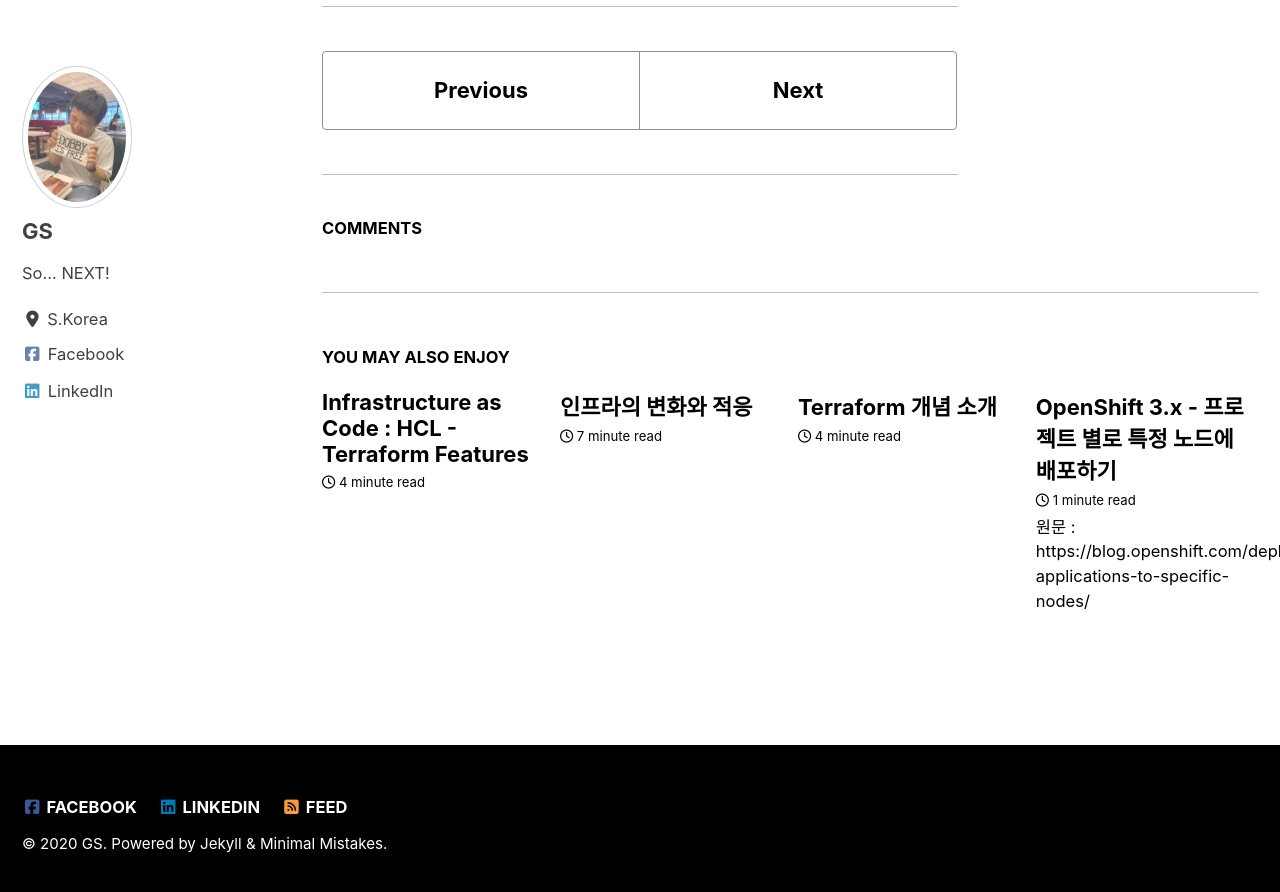
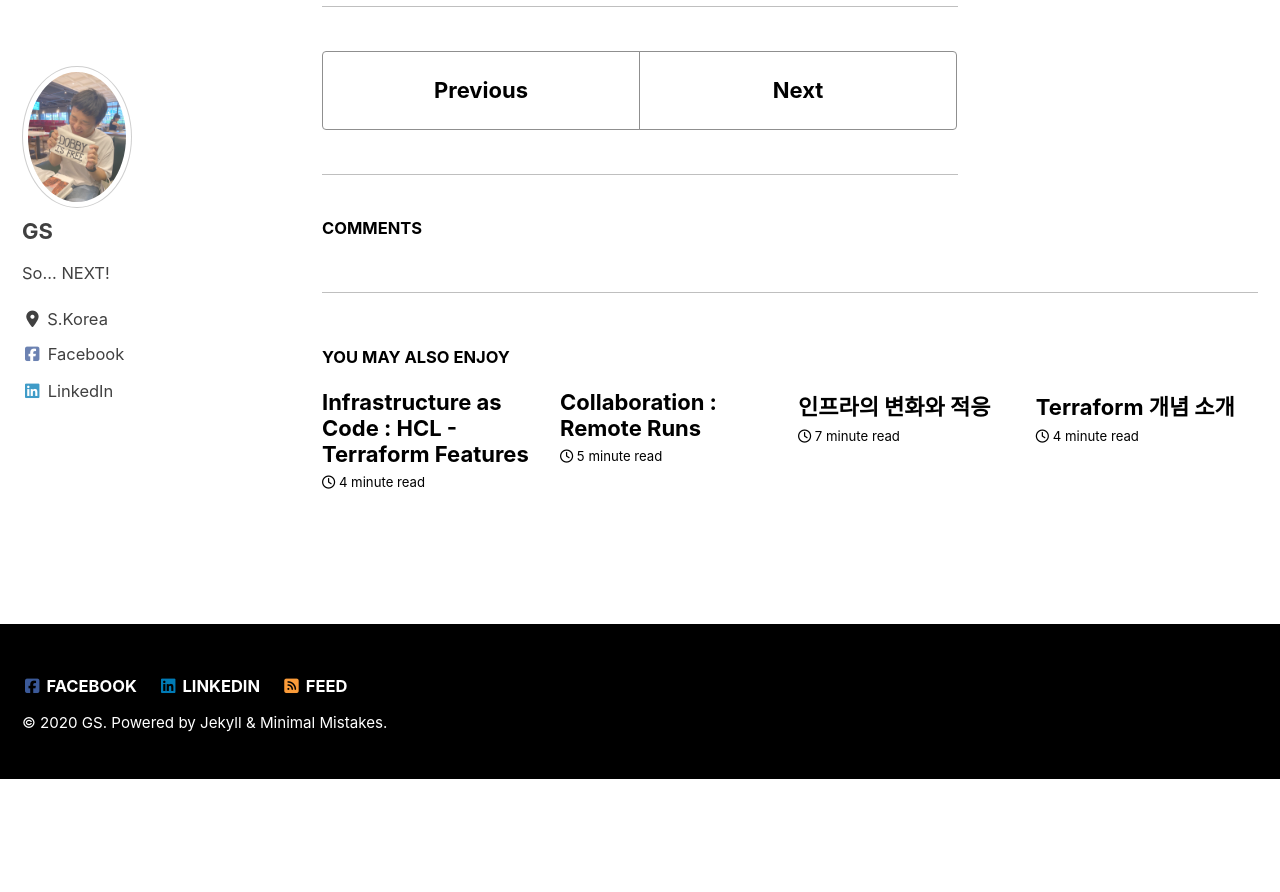
Before and after one commit to Great-Stone/share, a Jekyll site: the page built from _posts/2020-02-04-ContainerRuntimesSheet.md, in a window 1280 px wide and 900 px high, scrolled down 1534 px. Shown: the top 892 px of the window. Built offline with Jekyll 4.4.1, drawn with Linux system fonts in a browser that asks for light colours; cached includes are drawn as plain includes; nearby versions of some CDN libraries; comment, search, counter and statistics services are not loaded; after the commit the page ends 2313 px from its top, so only the background shows below that; part of the change alters nothing that is shown.

Commit message:
add remote runs

````diff
--- a/_posts/2020-07-14-TF_Feature_IaC.md
+++ b/_posts/2020-07-14-TF_Feature_IaC.md
@@ -1,5 +1,5 @@
 ---
-title:  "Infrastructure as Code : HCL - Terraform Features"
+title:  "Collaboration : Remote Runs"
 search: true
 toc: true
 excerpt_seperator:  <!--break-->
@@ -12,48 +12,132 @@ categories:
 
 <!--break-->
 
-Terraform의 가장 주요한 기능으로 Infrastructure as Code 를 이야기 할 수 있습니다. 그리고 이를 지원하는 HCL에 대해 알아보고자 합니다.
+Terraform의 Remote Runs이라는 기능에 대해 확인합니다.
+
+Terraform Cloud와 Terraform Enterprise는 원격으로 트리거링 되어 동작하는 메커니즘을 제공하고 있습니다.
 
 
 
 [ Terraform | Features ]
 
-# Infrastructure as Code : HCL
+# Collaboration : Remote Runs
 
 <iframe width="560" height="315" src="https://www.youtube.com/embed/pSPZQdpWWjs" frameborder="0" allow="accelerometer; autoplay; encrypted-media; gyroscope; picture-in-picture" allowfullscreen></iframe>
 
-Terraform에서는 당연히 동작해야하는 필연적 기능이기 때문에 오픈소스를 포함하여 모든 유형의 Terraform에서 제공되는 기능입니다.
+Terraform Cloud와 Terraform Enterprise에서는 수행의 주체가 중앙 서버이며, 등록된 VCS나 Terraform  설정 파일의 구성을 통해 원격으로 트리거링할 수 있습니다.
 
 ---
 
 | 유형                                 | 지원여부 |
 | ------------------------------------ | -------- |
-| Terraform OSS (Open Source Software) | ✔︎        |
+| Terraform OSS (Open Source Software) | •        |
 | Terraform Cloud                      | ✔︎        |
 | Terraform Cloud for Business         | ✔︎        |
 | Terraform Enterprise                 | ✔︎        |
 
 ---
 
-Infrastructure as Code에 대해 간단히 소개하자면 수작업으로 프로비저닝 하던 방식, 예를 들면 UI 클릭이나 개별적인 스크립트를 사용하여 프로비저닝하는 방식은 자동화하기 어렵고, 충분히 숙달되지 않거나 ~~밤샘작업과 스트레스로 ~~ 잠시 집중력이 떨어지면 실수가 발생할 수 있습니다. 그리고 스크립트 방식은 나름 잘 정의되어있지만 순차적으로 수행되고 중간에 오류가 나면 다시 돌이키기 힘든 방식이였습니다.
+원격으로 실행시키는 메커니즘은 총 3가지 형태가 있습니다.
 
-Terraform에서는 이전의 프로비저닝 방식을 개선하여 좀더 안정적인고 체계적인 관리 방식을 도입할 수 있는 메커니즘과 Infrastructure as Code의 핵심인 Code를 잘 만들고 관리할 수 있는 도구를 제공합니다.
-
-기본적으로 Terraform은 HCL이라고하는 HashiCorp Configuration Language와 JSON가 코드의 영역을 담당하고 있습니다. 특히 HCL은 쉽게 읽을수 있고 빠르게 배울 수 있는 언어의 특성을 가지고 있습니다.
-
-인프라가 코드로 표현되고, 이 코드는 곧 인프라이기 때문에 선언적 특성을 갖게 되고 튜링 완전한 언어적 특성을 갖습니다. 즉, 일반적인 프로그래밍 언어의 일반적인 조건문 처리같은 동작이 가능하다는 것입니다.
-
-이렇게 코드화된 인프라는 주 목적인 자동화와 더불어 쉽게 버저닝하여 히스토리를 관리하고 함께 작업할 수 있는 기반을 제공하게 됩니다.
+- VCS에서 Pull 요청시
+- CI/CD 과정에서 API를 통한 호출
+- CLI로 수행
 
 
 
-## Why HCL?
+## VCS Pull Request
 
-사실 이미 테라폼을 조금이라도 써보신분들은 당연하게도 HCL을 써보셨을 수도 있지만 처음 접하시는 경우 뭔가 또 배워야 하는건가? 어려운건가? 라는 마음의 허들이 생길 수 있습니다.
+워크스페이스는 VCS와 연동하는 것이 일반적이며, 이 경우 VCS에 Pull이 발생하면 이를 감지하여 해당 워크스페이스의 Run이 수행되는 케이스 입니다.
 
-![Terraform_Features_Master(KR) - Google Slides 2020-07-14 22-27-59](https://raw.githubusercontent.com/Great-Stone/images/master/uPic/Terraform_Features_Master%28KR%29%20-%20Google%20Slides%202020-07-14%2022-27-59.png)
+![Version Control | Version Control | great-stone | Terraform Cloud 2020-07-15 23-01-23](https://raw.githubusercontent.com/Great-Stone/images/master/uPic/Version%20Control%20|%20Version%20Control%20|%20great-stone%20|%20Terraform%20Cloud%202020-07-15%2023-01-23.png)
 
-앞서 설명드렸듯 HCL은 JSON과 호환되고 이런 방식이 더 자연스러우신 분들은 JSON으로 관리가 가능합니다. 하지만 HCL에 대한 일반적인 질문은 왜 JSON이나 YAML같은 방식이 아닌지 입니다.
+VCS에 Pull이 발생하는 것은 최종적으로 검증된 코드가 올라왔다고 판단되어 동작하며, 특정 파일이나 경로에 관련 동작이 발생했을 경우에만 Run이 수행되도록 설정 가능합니다.
+
+
+
+## API call
+
+별도의 CI/CD 파이프라인과 연계하여 사용하는 경우에는 API를 호출하여 실행시키는 방식을 제공합니다. 인프라의 변경 뿐만 아니라 애플리케이션과 상호 작용하는 경우에 유용하며, 인가된 사용자를 구분하기 위해 Token을 필요로 합니다. 주의해야 할 점은 문서상에 나와있는 것 처럼 Organization Token이 아닌 User나 Team의 Token으로 요청해야 합니다. [문서 링크](https://www.terraform.io/docs/cloud/api/run.html#create-a-run)
+
+처음 워크스페이스에 Run을 요청하는 JSON 형태의 data의 예는 다음과 같습니다.
+
+<script src="https://gist.github.com/Great-Stone/02a146bfc937fc116a8a7a9a067550a7.js"></script>
+
+작성된 json파일을 POST 로 요청하는 형태는 다음과 같습니다.
+
+```bash
+curl \
+  --header "Authorization: Bearer $TF_CLOUD_TOKEN" \
+  --header "Content-Type: application/vnd.api+json" \
+  --request POST \
+  --data @run.json \
+  https://app.terraform.io/api/v2/runs
+```
+
+
+
+Run을 요청한 응답 데이터에는 관련 `ìd`와 유형, 기타 정보들이 담겨있습니다.
+
+```json
+{
+  "data": {
+    "id": "run-CZcmD7eagjhyX0vN",
+    "type": "runs",
+    "attributes": {
+      "auto-apply": false,
+      "error-text": null,
+      ...
+```
+
+Terraform 웹 콘솔에 접속하여 확인해보면 해당 `ìd`값을 갖는 Run이 수행됨을 확인 할 수 있습니다.
+
+이후 apply를 위해 `comment`가 담긴 데이터를 생성하고, 앞서 응답받은 Run의 `id` 경로로 요청을 보냅니다.
+
+<script src="https://gist.github.com/Great-Stone/3105a9c66e6754352c5b2dd26e31fbfa.js"></script>
+
+```bash
+curl \
+  --header "Authorization: Bearer $TF_CLOUD_TOKEN" \
+  --header "Content-Type: application/vnd.api+json" \
+  --request POST \
+  --data @apply.json \
+  https://app.terraform.io/api/v2/runs/run-CZcmD7eagjhyX0vN/actions/apply
+```
+
+API 호출을 사용하면 다양한 시스템을 활용하여 Terraform을 수행할 수 있습니다.
+
+
+
+## CLI 수행
+
+Terraform을 OSS로 사용하시는 분들은 커맨드 항목 중에 `login`, `logout`이 있는 것을 보셨을 수 있습니다. 해당 커맨드는 Terraform Cloud나 Terraform Enterprise를 활용하여 프로비저닝을 수행할 수 있는 커맨드 입니다. 원격으로 실행시키기 위해서는 우선 대상에 대한 정의가 필요합니다.
+
+```javascript
+terraform {
+  backend "remote" {
+    organization = "great-stone"
+    workspaces {
+      name = "random-pet-demo"
+    }
+  }
+}
+```
+
+tf 파일에 `backend`에 대한 설정을 추가하면 테라폼 실행시 원격의 서버와 통신하여 작업을 수행합니다. 워크스페이스의 경우 별도 VCS를 연동하지 않고 로컬과 연계하여 동작하게 됩니다. 또한 Apply 시 `yes`에 대한 동작도 웹콘솔에서 수행던 로컬에서 수행하던 서로 동기화 되어 실행 됩니다.
+
+
+
+## 마치며
+
+VCS, API, CLI 모두 Terraform의 Run을 수행하는 동일한 동작을 수행합니다. 각 팀, 조직에서의 프로비저닝을 위한 관리 방식에 따라 가장 알맞은 방식으로 접근할 수 있는 메커니즘을 잘 활용하면 효율적인 자원 관리가 가능합니다.
+
+
+
+
+
+
+
+서 설명드렸듯 HCL은 JSON과 호환되고 이런 방식이 더 자연스러우신 분들은 JSON으로 관리가 가능합니다. 하지만 HCL에 대한 일반적인 질문은 왜 JSON이나 YAML같은 방식이 아닌지 입니다.
 
 HCL 이전에 HashiCorp에서 사용한 도구는 Ruby같은 여타 프로그래밍 언어를 사용하여 JSON같은 구조를 만들어내기 위해 다양한 언어를 사용했습니다. 이때 알게된 점은 어떤 사용자는 인간 친화적인 언어를 원했고 어떤 사람들은 기계 친화적 언어를 원한다는 것입니다.
 
--- /dev/null
+++ b/_posts/2020-07-15-TF_Feature_Remote_Run.md
@@ -0,0 +1,120 @@
+---
+title:  "Infrastructure as Code : HCL - Terraform Features"
+search: true
+toc: true
+excerpt_seperator:  <!--break-->
+toc_sticky: true
+comments: true
+categories:
+  - HashiCorp
+  - Terraform
+---
+
+<!--break-->
+
+Terraform의 가장 주요한 기능으로 Infrastructure as Code 를 이야기 할 수 있습니다. 그리고 이를 지원하는 HCL에 대해 알아보고자 합니다.
+
+
+
+[ Terraform | Features ]
+
+# Infrastructure as Code : HCL
+
+<iframe width="560" height="315" src="https://www.youtube.com/embed/pSPZQdpWWjs" frameborder="0" allow="accelerometer; autoplay; encrypted-media; gyroscope; picture-in-picture" allowfullscreen></iframe>
+
+Terraform에서는 당연히 동작해야하는 필연적 기능이기 때문에 오픈소스를 포함하여 모든 유형의 Terraform에서 제공되는 기능입니다.
+
+---
+
+| 유형                                 | 지원여부 |
+| ------------------------------------ | -------- |
+| Terraform OSS (Open Source Software) | ✔︎        |
+| Terraform Cloud                      | ✔︎        |
+| Terraform Cloud for Business         | ✔︎        |
+| Terraform Enterprise                 | ✔︎        |
+
+---
+
+Infrastructure as Code에 대해 간단히 소개하자면 수작업으로 프로비저닝 하던 방식, 예를 들면 UI 클릭이나 개별적인 스크립트를 사용하여 프로비저닝하는 방식은 자동화하기 어렵고, 충분히 숙달되지 않거나 ~~밤샘작업과 스트레스로 ~~ 잠시 집중력이 떨어지면 실수가 발생할 수 있습니다. 그리고 스크립트 방식은 나름 잘 정의되어있지만 순차적으로 수행되고 중간에 오류가 나면 다시 돌이키기 힘든 방식이였습니다.
+
+Terraform에서는 이전의 프로비저닝 방식을 개선하여 좀더 안정적인고 체계적인 관리 방식을 도입할 수 있는 메커니즘과 Infrastructure as Code의 핵심인 Code를 잘 만들고 관리할 수 있는 도구를 제공합니다.
+
+기본적으로 Terraform은 HCL이라고하는 HashiCorp Configuration Language와 JSON가 코드의 영역을 담당하고 있습니다. 특히 HCL은 쉽게 읽을수 있고 빠르게 배울 수 있는 언어의 특성을 가지고 있습니다.
+
+인프라가 코드로 표현되고, 이 코드는 곧 인프라이기 때문에 선언적 특성을 갖게 되고 튜링 완전한 언어적 특성을 갖습니다. 즉, 일반적인 프로그래밍 언어의 일반적인 조건문 처리같은 동작이 가능하다는 것입니다.
+
+이렇게 코드화된 인프라는 주 목적인 자동화와 더불어 쉽게 버저닝하여 히스토리를 관리하고 함께 작업할 수 있는 기반을 제공하게 됩니다.
+
+
+
+## Why HCL?
+
+사실 이미 테라폼을 조금이라도 써보신분들은 당연하게도 HCL을 써보셨을 수도 있지만 처음 접하시는 경우 뭔가 또 배워야 하는건가? 어려운건가? 라는 마음의 허들이 생길 수 있습니다.
+
+![Terraform_Features_Master(KR) - Google Slides 2020-07-14 22-27-59](https://raw.githubusercontent.com/Great-Stone/images/master/uPic/Terraform_Features_Master%28KR%29%20-%20Google%20Slides%202020-07-14%2022-27-59.png)
+
+앞서 설명드렸듯 HCL은 JSON과 호환되고 이런 방식이 더 자연스러우신 분들은 JSON으로 관리가 가능합니다. 하지만 HCL에 대한 일반적인 질문은 왜 JSON이나 YAML같은 방식이 아닌지 입니다.
+
+HCL 이전에 HashiCorp에서 사용한 도구는 Ruby같은 여타 프로그래밍 언어를 사용하여 JSON같은 구조를 만들어내기 위해 다양한 언어를 사용했습니다. 이때 알게된 점은 어떤 사용자는 인간 친화적인 언어를 원했고 어떤 사람들은 기계 친화적 언어를 원한다는 것입니다.
+
+JSON은 이같은 요건 양쪽에 잘 맞지만 상당히 구문이 길어지고 주석이 지원되지 않는 다는 단점이 있습니다. YAML을 사용하면 처음 접하시는 분들은 실제 구조를 만들어내고 익숙해지는데 어려움이 발생하였습니다. 더군다나 일반적 프로그래밍 언어는 허용하지 않아야하는 많은 기능을 내장하고 있는 문제점도 있었습니다.
+
+이런 여러 이유들로 JSON과 호환되는 자체 구성언어를 만들게 되었고 HCL은 사람이 쉽게 작성하고 수정할 수 있도록 설계되었습니다. 덩달아 HCL용 API가 JSON을 함께 호환하기 때문에 기계 친화적이기도 합니다.
+
+![Terraform_Features_Master(KR) - Google Slides 2020-07-14 22-28-30](https://raw.githubusercontent.com/Great-Stone/images/master/uPic/Terraform_Features_Master%28KR%29%20-%20Google%20Slides%202020-07-14%2022-28-30.png)
+
+HCL을 익히고 사용하는 건 어떨까요?
+
+예를 들어 Python 코드로 비슷하게 정의를 내려보았습니다. 우리가 사용할 패키지를 Import하고 해당 패키지가 기본적으로 필요로하는 값을 넣어 초기화 합니다. 여기서는 `aws`라는 패키지에 `region`과 `profile` 이름을 넣어서 기본적으로 동작 할 수 있는 설정으로 초기화 하였습니다. 이후에 해당 패키지가 동작할 수 있는 여러 서브 펑션들에 대한 정의를 하고 마지막으로는 실행을 위한 큐에 넣습니다.
+
+HCL도 거의 이런 일반적 프로그래밍의 논리와 비슷합니다. 우선 사용할 **프로바이더** 라고하는 마치 라이브러리나 패키지 같은 것을 정의 합니다. 이 프로바이더에는 기본적으로 선언해주어야 하는 값들이 있습니다.
+
+그리고 이 프로바이더가 제공하는 기본적인 모듈들, 즉, 클래스나 구조체와 비슷한 형태로 정의 합니다. `resource`에 대한 정의는 마치 `aws_instance`라는 클래스를 `example`로 정의하는 것과 비슷한 메커니즘을 갖습니다. 그리고 해당 리소스의 값들을 사용자가 재정의 하는 방식입니다.
+
+
+
+## HCL Syntax
+
+실제 HCL의 몇가지 예는 다음과 같습니다. ([github](https://github.com/hashicorp/hcl))
+
+```python
+// 한줄 주석 방법1
+# 한줄 주석 방법2
+
+/*
+다중
+라인
+주석
+*/
+
+locals {
+  key1 =      "value1" // = 를 기준으로 키와 값이 구분되며
+  key2     = "value2"  // = 양쪽의 공백은 중하지 않습니다.
+  myStr = "TF ♡ UTF-8" // UTF-8 문자를 지원합니다.
+  multiStr = <<FOO     // <<EOF 같은 여러줄의 스트링을 지원합니다.
+  Multi
+  Line
+  String
+  with <<ANYTEXT
+  FOO                  // 앞과 끝 문자만 같으면 됩니다.
+
+  boolean1 = true      // boolean true
+  boolean2 = false     // boolean false를 지원합니다.
+
+  deciaml = 123        // 기본적으로 숫자는 10진수,
+  octal = 0123         // 0으로 시작하는 숫자는 8진수,
+  hexadecimal = "0xD5" // 0x 값을 포함하는 스트링은 16진수,
+  scientific = 1e10    // 과학표기 법도 지원합니다.
+
+  //funtion 들이 많이 준비되어있습니다.
+  myprojectname = format("%s is myproject name", var.project)
+  //인라인 조건문도 지원합니다.
+  credentials = var.credentials == "" ? file(var.credentials_file) : var.credentials
+}
+```
+
+[Funtion Doc](https://www.terraform.io/docs/configuration/functions.html)
+
+---
+
+Terraform의 가장 기본적인 Infrastructure as Code에 대한 소개와 이를 구현하는 HCL에 대해 알아보았습니다.
````
